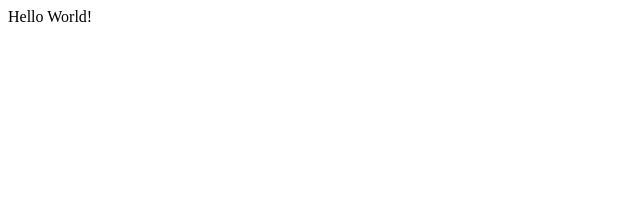
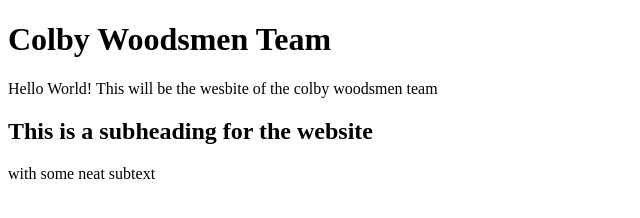
Before and after one commit to racerman100/racerman100.github.io, a plain HTML site: page index.html in a window 1280 px wide. Shown: the whole page, without its empty margins (0-640 px from the left). Drawn offline with Linux system fonts and the light colour scheme.

Commit message:
file organization and subheadings

```diff
--- a/index.html
+++ b/index.html
@@ -1,7 +1,13 @@
+<!DOCTYPE html>
 <html>
 <head>
+<title>Colby Woodsmen Team</title>
 </head>
 <body>
-<p>Hello World!</p>
+<h1>Colby Woodsmen Team</h1>
+<!this is a comment >
+<p>Hello World! This will be the wesbite of the colby woodsmen team</p>
+<h2>This is a subheading for the website </h2>
+<p>with some neat subtext</p>
 </body>
 </html>
```
